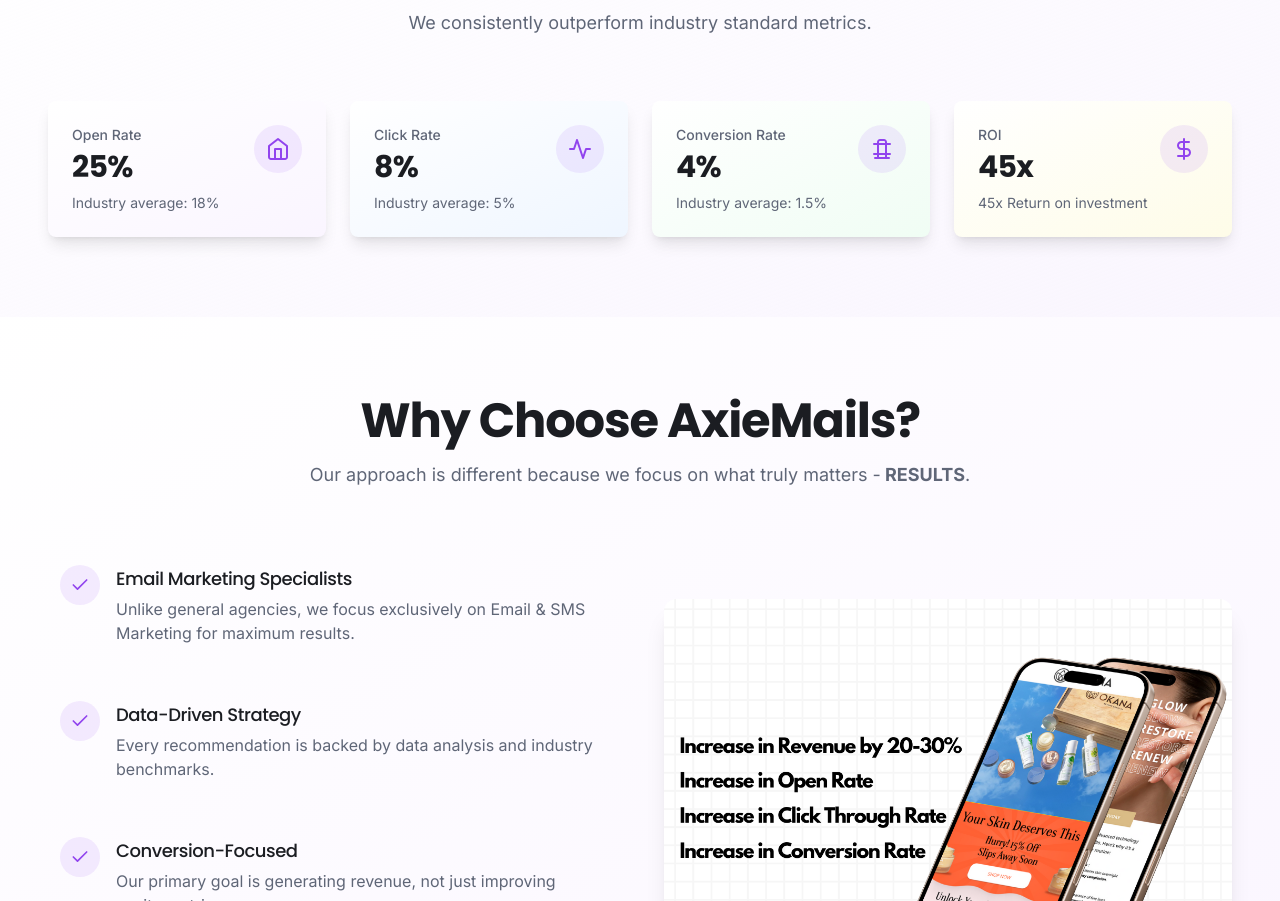
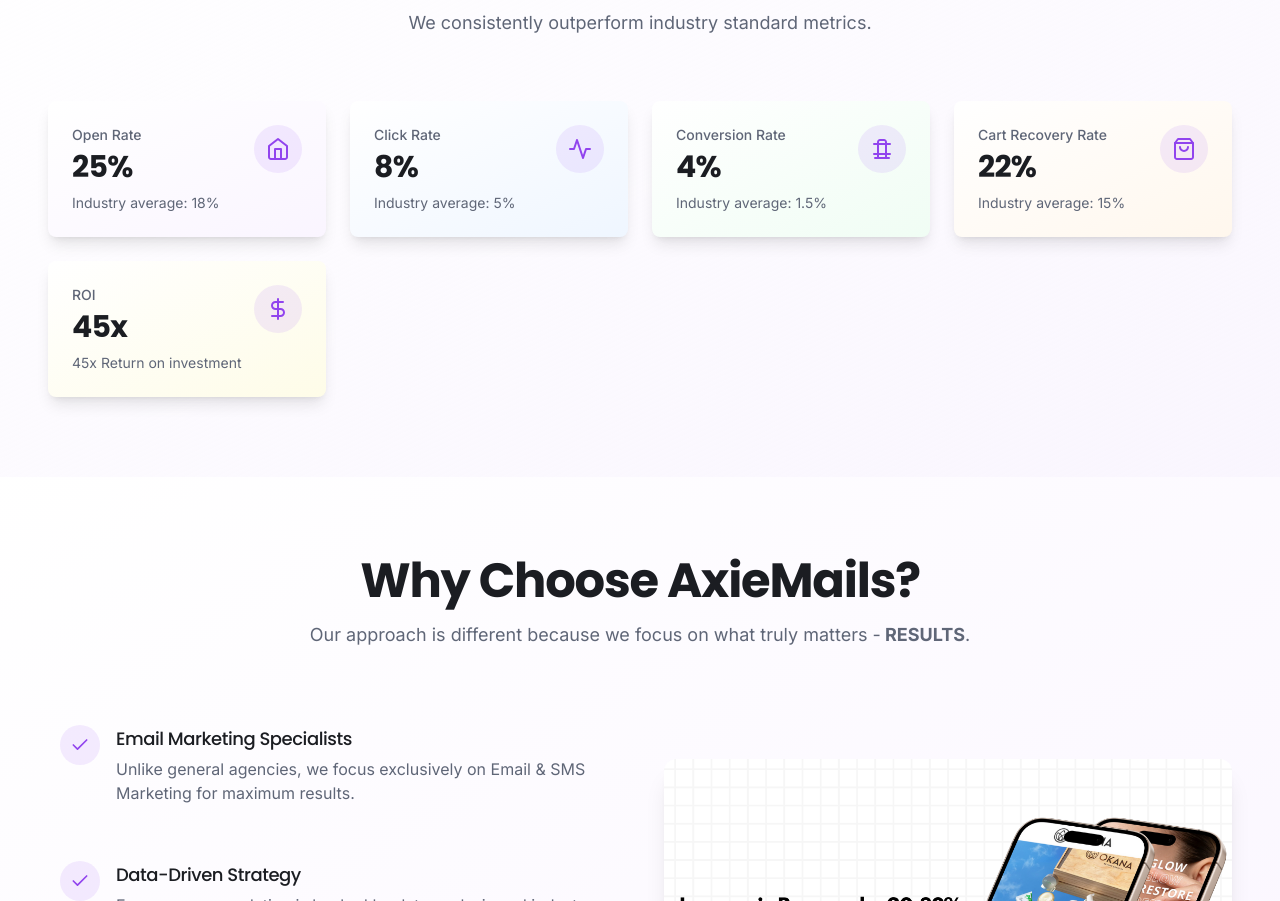
Before and after one commit to axeonyx/axiemails, a React (Vite) app: page / in a window 1280 px wide. Shown: the part 3283-4184 px from the top of the page. Built offline with nearby package versions, Linux system fonts and the light colour scheme.

Commit message:
Changes to Metrics

```diff
--- a/src/pages/Index.tsx
+++ b/src/pages/Index.tsx
@@ -463,6 +463,23 @@ const Index = () => {
       />
     </div>
 
+    <div className="fade-in-element" ref={addToObserver} style={{ transitionDelay: '500ms' }}>
+      <MetricsCard
+        title="Cart Recovery Rate"
+        value="22%"
+        description="Industry average: 15%"
+        icon={
+          <svg width="24" height="24" viewBox="0 0 24 24" fill="none" xmlns="http://www.w3.org/2000/svg">
+            <path d="M6 2L3 6V20C3 20.5304 3.21071 21.0391 3.58579 21.4142C3.96086 21.7893 4.46957 22 5 22H19C19.5304 22 20.0391 21.7893 20.4142 21.4142C20.7893 21.0391 21 20.5304 21 20V6L18 2H6Z" stroke="currentColor" strokeWidth="2" strokeLinecap="round" strokeLinejoin="round"/>
+            <path d="M3 6H21" stroke="currentColor" strokeWidth="2" strokeLinecap="round" strokeLinejoin="round"/>
+            <path d="M16 10C16 11.0609 15.5786 12.0783 14.8284 12.8284C14.0783 13.5786 13.0609 14 12 14C10.9391 14 9.92172 13.5786 9.17157 12.8284C8.42143 12.0783 8 11.0609 8 10" stroke="currentColor" strokeWidth="2" strokeLinecap="round" strokeLinejoin="round"/>
+          </svg>
+        }
+        className="bg-gradient-to-br from-white to-orange-50"
+        observerRef={addToObserver}
+      />
+    </div>
+
     <div className="fade-in-element" ref={addToObserver} style={{ transitionDelay: '400ms' }}>
       <MetricsCard
         title="ROI"
```
